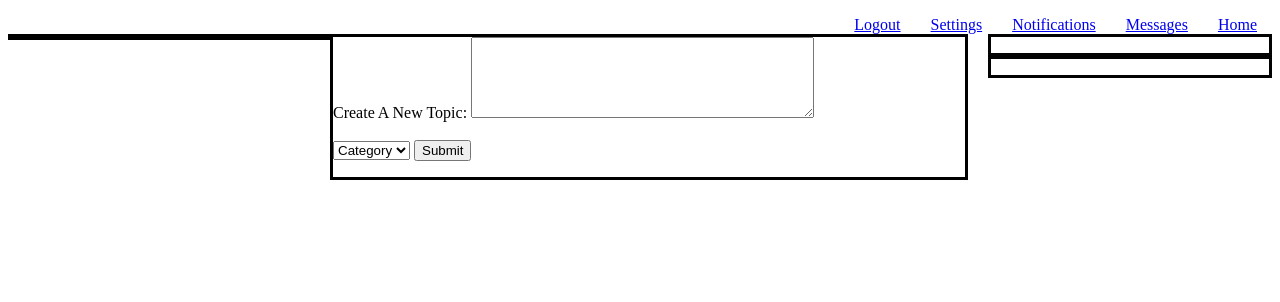
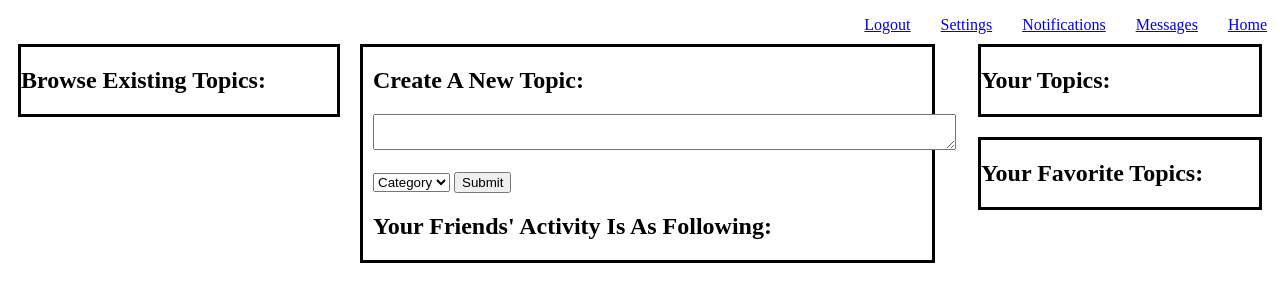
Before and after one commit to muhammadhamzakhan/CS353Bilkent, a PHP site: page /home.php in a window 1280 px wide. Shown: the top 302 px of the page. Run offline with PHP 8.4, Linux system fonts and the light colour scheme; the visitor is signed in with stand-in values (Sample User, id 1); data that the repository does not hold is empty.

Commit message:
home looks better

```diff
--- a/code/css/homepage.css
+++ b/code/css/homepage.css
@@ -18,11 +18,18 @@
 	border-color: #000000;
 }
 #middlecolumn {
-	width: 50%;
+	width: 45%;
 	float: left;
 	border-style: solid;
 	border-color: #000000;
 }
+div {
+	margin-left: 10px;
+	margin-right: 10px;
+	margin-top: 10px;
+	margin-bottom: 10px;
+}
+
 #navbar li  {
 	display: inline;
 	float: right;
@@ -32,3 +39,5 @@
 #navbar {
 	width: 100%;
 }
+#postnewtopic form textarea {
+}
--- a/code/home.php
+++ b/code/home.php
@@ -48,6 +48,7 @@ function test_input($data) {
 	<br>
 
 	<div id="topicbrowser">
+		<h2>Browse Existing Topics:</h2>
 			<?php
 
 			$db = $conn;
@@ -93,7 +94,8 @@ function test_input($data) {
 		<div id="postnewtopic">
 			<form method="post" action="<?php echo htmlspecialchars($_SERVER["PHP_SELF"]);?>">
 
-				Create A New Topic: <textarea name="comment" rows="5" cols="40"><?php echo $comment;?></textarea>
+			    <h2>Create A New Topic:</h2>
+                  <textarea name="comment" rows="2"  cols="70"><?php echo $comment;?></textarea>
 				<br><br>
 				<?php
 				$sql = "SELECT name from Category where 1";
@@ -114,6 +116,7 @@ function test_input($data) {
 		</div>
 
 	<div id="friendsactivity">
+		<h2>Your Friends' Activity Is As Following: </h2>
 		<ul>
 				<?php
 				$db = $conn;
@@ -162,6 +165,7 @@ function test_input($data) {
 	</div>
 
 <div id="usertopicsbar">
+	<h2>Your Topics:</h2>
 		<ul>
 			<?php
 
@@ -186,6 +190,7 @@ function test_input($data) {
 
 
 	<div id="favtopicsbar">
+		<h2>Your Favorite Topics:</h2>
 		<ul>
 			<?php
 
```
